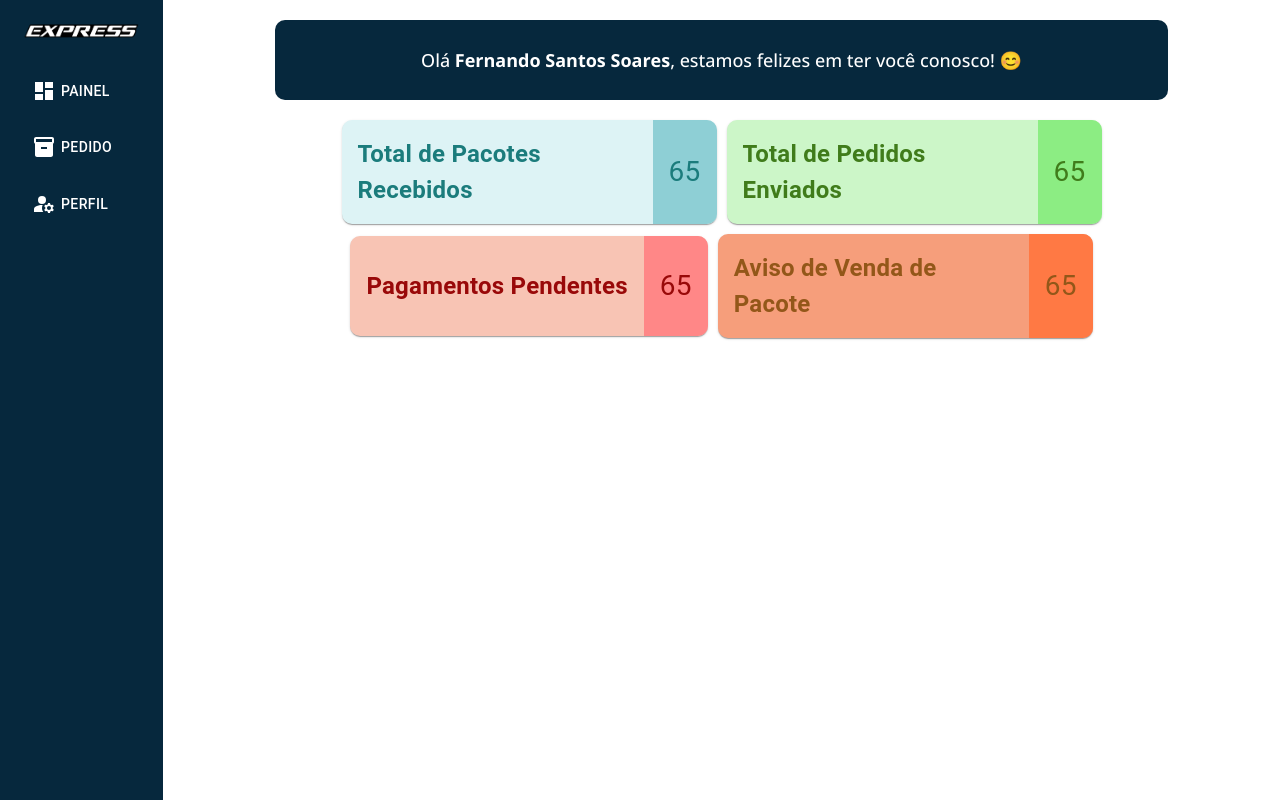
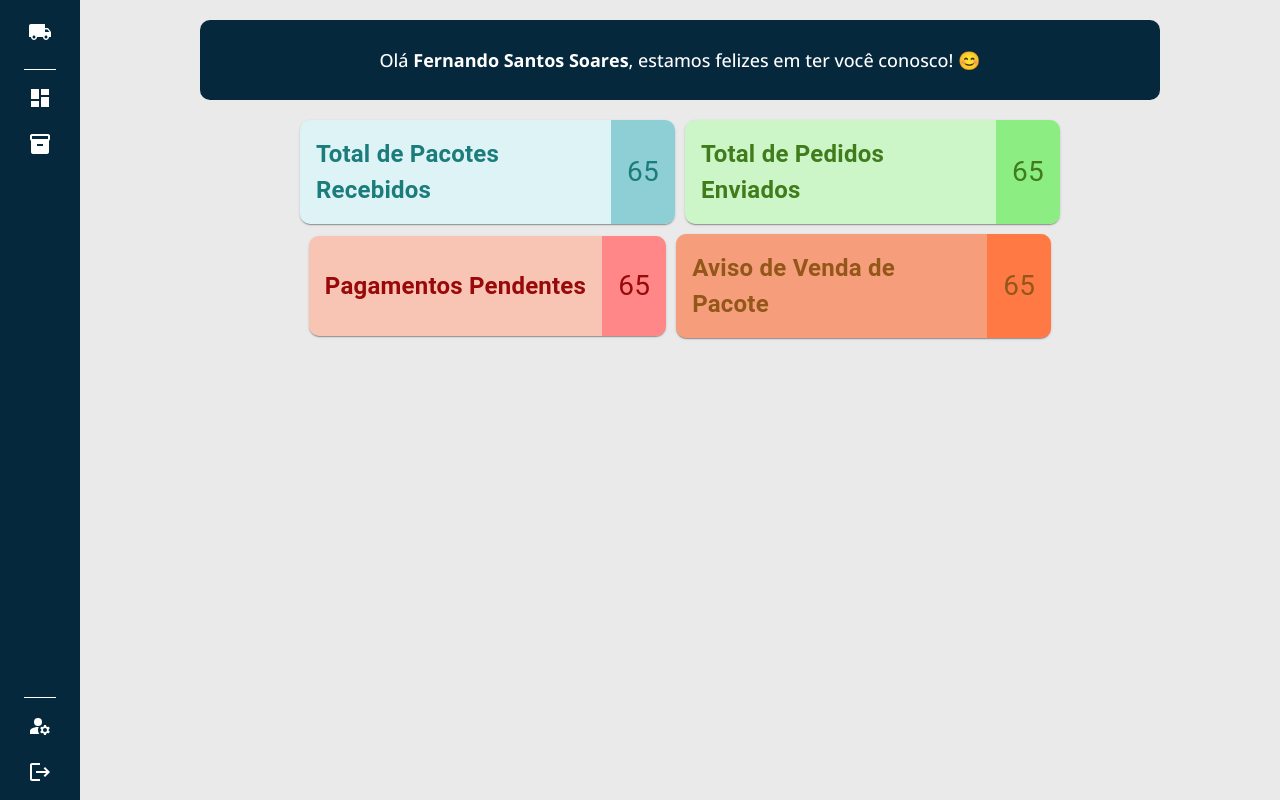
Before and after one commit to fernando-ss-soares/Express-Logger, a React (Vite) app: page /panel in a window 1280 px wide. Built offline with nearby package versions, Linux system fonts and the light colour scheme.

Commit message:
Foi ajustado o menu lateral e adicionado os campos de pesquisa junto com a grid de resultados na tela de Pesquisa de Pedido

```diff
--- a/src/App.tsx
+++ b/src/App.tsx
@@ -18,6 +18,7 @@ export default function App() {
             <Route path="/checkout" element={<Checkout/>}/>
             <Route path="/request" element={<Request/>}/>
             <Route path="/profile" element={<Profile/>}/>
+            <Route path="*" element={<Login/>}/>
         </Routes>
     </BrowserRouter>
   )
--- /dev/null
+++ b/src/components/input/Index.tsx
@@ -0,0 +1,16 @@
+import "react"
+import { TextField } from "@mui/material"
+
+interface inputInterface {
+    label: String,
+
+}
+
+export default function Input( { label } : inputInterface) {
+    return (
+        <div>
+            <p style={{ marginTop: 2, marginBottom: 2 }}>{label}</p>
+            <TextField style={{ width: '100%' }} variant={'outlined'}/>
+        </div>
+    )
+}
--- a/src/components/menu/Index.tsx
+++ b/src/components/menu/Index.tsx
@@ -1,37 +1,67 @@
 import React from "react";
 import { Link } from "react-router-dom"
-import { Container, Button } from "@mui/material"
+import { Container, Button, Tooltip, Divider} from "@mui/material"
 import IconDash from "@mui/icons-material/Dashboard"
 import IconSetting from "@mui/icons-material/ManageAccounts"
 import IconPackages from "@mui/icons-material/Inventory"
-import Logo from "../../assets/logo.png"
+import IconLogout from "@mui/icons-material/Logout"
+import Logo from "@mui/icons-material/LocalShipping"
 
 export default function MenuTop() {
 
     return (
-            <Container disableGutters={false} fixed={false} sx={{backgroundColor:'#06283D', margin: 0, width:'180px', minHeight: '100vh', display: 'flex', flexDirection: 'column', justifyContent: 'left', alignContent: 'left',  alignItems: 'left', alignSelf: 'flex-start', color: 'white'}}>
+            <Container disableGutters={false} fixed={false} sx={{backgroundColor:'#06283D', margin: 0, width:'80px', minHeight: '100vh', display: 'flex', flexDirection: 'column', justifyContent: 'space-between', alignContent: 'left',  alignItems: 'left', alignSelf: 'flex-start', color: 'white'}}>
 
-                <img src={Logo} style={{width:"100%", margin: "20px 0px"}} alt=""/>
-                <Link to={'/panel'} style={{color: '#FFFFFF', textDecoration: 'none', margin: '10px 0'}}>
-                    <Button sx={{color: 'white', display: 'flex', flexDirection: 'row', justifyContent: 'space-evenly'}}>
+                <div>
+                    <Logo sx={{width:"100%", margin: "20px 0px"}}/>
+
+                    <Divider sx={{ borderColor: 'white', color: 'white', height: '1', width: '100%' }}>
+
+                    </Divider>
+
+                    <Tooltip sx={{ backgroundColor: 'black' }} title="Painel" placement="right">
+                        <Link to={'/panel'} style={{color: '#FFFFFF', textDecoration: 'none', margin: '10px 0', display: 'flex', flexDirection: 'row', justifyContent: 'center'}}>
+                            <Button sx={{color: 'white'}}>
                                 <IconDash/>
-                        <span style={{ margin: '0 5px' }}>Painel</span>
                             </Button>
                         </Link>
+                    </Tooltip>
 
-                <Link to={'/request'} style={{color: '#FFFFFF', textDecoration: 'none', margin: '10px 0'}}>
-                    <Button sx={{color: 'white', display: 'flex', flexDirection: 'row', justifyContent: 'space-evenly'}}>
+
+                    <Tooltip title="Pacotes" placement="right">
+                        <Link to={'/request'} style={{color: '#FFFFFF', textDecoration: 'none', margin: '10px 0', display: 'flex', flexDirection: 'row', justifyContent: 'center'}}>
+                            <Button sx={{color: 'white'}}>
                                 <IconPackages/>
-                        <span style={{ margin: '0 5px' }}>Pedido</span>
                             </Button>
                         </Link>
+                    </Tooltip>
 
-                <Link to={'/profile'} style={{color: '#FFFFFF', textDecoration: 'none', margin: '10px 0',}}>
-                    <Button sx={{color: 'white', display: 'flex', flexDirection: 'row', justifyContent: 'space-evenly'}}>
+                </div>
+
+                <div>
+
+                    <Divider sx={{ borderColor: 'white', color: 'white', height: '1', width: '100%' }}>
+
+                    </Divider>
+
+                    <Tooltip title="Perfil" placement="right">
+                        <Link to={'/profile'} style={{color: '#FFFFFF', textDecoration: 'none', margin: '10px 0', display: 'flex', flexDirection: 'row', justifyContent: 'center'}}>
+                            <Button sx={{color: 'white'}}>
                                 <IconSetting/>
-                        <span style={{ margin: '0 5px' }}>Perfil</span>
                             </Button>
                         </Link>
+                    </Tooltip>
+
+                    <Tooltip title="Perfil" placement="right">
+                        <Link to={'/'} style={{color: '#FFFFFF', textDecoration: 'none', margin: '10px 0', display: 'flex', flexDirection: 'row', justifyContent: 'center'}}>
+                            <Button sx={{color: 'white'}}>
+                                <IconLogout/>
+                            </Button>
+                        </Link>
+                    </Tooltip>
+                </div>
+
+
 
             </Container>
             )
--- a/src/components/title/Index.tsx
+++ b/src/components/title/Index.tsx
@@ -7,7 +7,7 @@ interface Title {
 
 export default function Title( { title, subtitle } : Title ) {
     return (
-        <div style={{ display: 'flex', flexDirection: 'column', justifyContent: 'flex-start', alignItems: 'flex-start', width: '80%', margin: '10px' }}>
+        <div style={{ display: 'flex', flexDirection: 'column', justifyContent: 'flex-start', alignItems: 'flex-start', width: '90%', margin: '10px' }}>
             <h1 style={{ marginBottom: '5px', fontSize: 26 }}>{title}</h1>
             <p style={{ fontSize: 14, marginTop: '5px', fontStyle: 'italic' }}>{subtitle}</p>
         </div>
--- a/src/pages/painel/Index.tsx
+++ b/src/pages/painel/Index.tsx
@@ -6,7 +6,7 @@ import PanelCard from "../../components/panelCard/Index";
 export default function Painel() {
 
     return (
-            <div style={{ display: 'flex', flexDirection: 'row'}}>
+            <div style={{ display: 'flex', flexDirection: 'row', backgroundColor: '#EAEAEA'}}>
                 <Menu/>
                  <div style={{ display: 'flex', flexDirection: 'column', justifyContent: 'center', alignItems: 'center', width: '100%' }}>
 
--- a/src/pages/pedido/Index.tsx
+++ b/src/pages/pedido/Index.tsx
@@ -1,9 +1,10 @@
 import "react";
 import { DataGrid, GridColDef, GridValueGetterParams } from '@mui/x-data-grid';
 import { ExpandMore } from "@mui/icons-material"
-import { Box, Accordion, AccordionSummary, AccordionDetails, Typography } from "@mui/material"
+import { Box, Accordion, AccordionSummary, AccordionDetails, Typography, Button } from "@mui/material"
 import Menu from "../../components/menu/Index";
 import Title from "../../components/title/Index";
+import Input from "../../components/input/Index";
 
 export default function Pedido() {
 
@@ -71,6 +72,50 @@ export default function Pedido() {
 
                         <AccordionDetails sx={{ width: '100%', height: '300px' }}>
 
+                            <Box sx={{ width: '98%', height: '70%' }}>
+
+                                <Box sx={{ display: 'flex', flexDirection: 'row', flexWrap: 'wrap', width: '90%', gap: 2}}>
+
+                                    <Input label={'ID do Pacote'}/>
+
+                                    <Input label={'Nome do Produto'}/>
+
+                                    <Input label={'Descrição do Produto'}/>
+
+                                    <Input label={'Data de Entrega'}/>
+
+                                </Box>
+
+                            </Box>
+
+                            <Box sx={{ width: '98%', height: '30%', display: 'flex', flexDirection: 'row', flexWrap: 'wrap', justifyContent: 'flex-start', alignItems: 'center', }}>
+
+                                <Box>
+
+                                    <Button variant="contained">
+                                        Pesquisar
+                                    </Button>
+
+                                </Box>
+
+                            </Box>
+
+                        </AccordionDetails>
+
+                    </Accordion>
+
+                    <Accordion sx={{ width: '90%' }} defaultExpanded={false}>
+
+                        <AccordionSummary
+                            expandIcon={<ExpandMore/>}
+                            aria-controls="panel1a-content"
+                            id="panel1a-header"
+                            >
+                            <Typography>Resultado de Pesquisa</Typography>
+                        </AccordionSummary>
+
+                        <AccordionDetails sx={{ width: '100%', height: '300px' }}>
+
                             <Box sx={{ width: '98%', height: '100%' }}>
                                 <DataGrid
                                     rows={rows}
--- a/src/pages/perfil/Index.tsx
+++ b/src/pages/perfil/Index.tsx
@@ -4,7 +4,7 @@ import Menu from "../../components/menu/Index";
 
 export default function Perfil() {
     return (
-            <div style={{ display: 'flex', flexDirection: 'row'}}>
+            <div style={{ display: 'flex', flexDirection: 'row', backgroundColor: '#EAEAEA'}}>
                 <Menu/>
                 <div style={{ display: 'flex', flexDirection: 'column', justifyContent: 'center', alignItems: 'center', width: '100%' }}>
 
```
Lines whose indentation alone changed are shown as unchanged.
